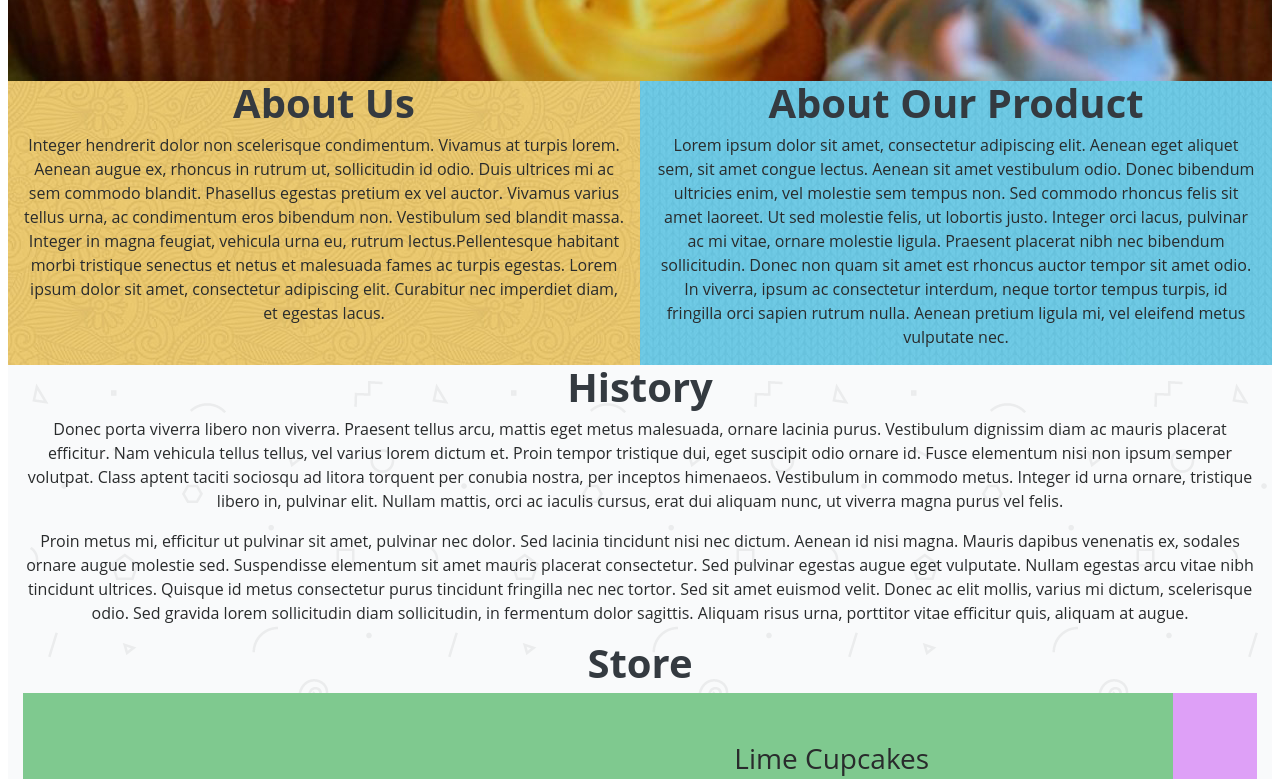
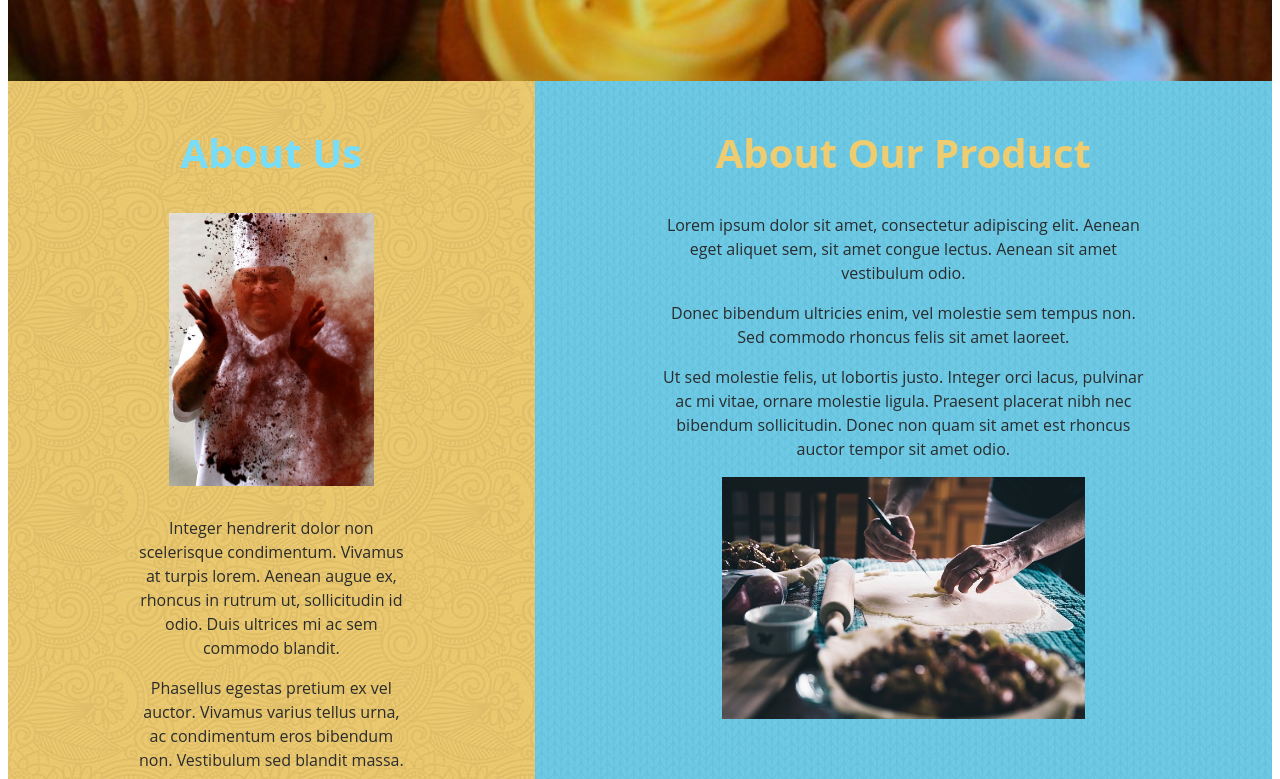
Before and after one commit to mar-eve/tiny-cakes-gulp, a website: page src/index.html in a window 1280 px wide. Shown: the part 780-1559 px from the top of the page. Drawn offline with nearby package versions, Linux system fonts and the light colour scheme; a script that the page names is missing.

Commit message:
monday nov 20

```diff
--- a/src/index.html
+++ b/src/index.html
@@ -13,7 +13,7 @@
 
 <div class="row" id="topNav">
 	<div class="col-12">
-	<nav class="navbar navbar-toggler-sm navbar-toggler-right fixed-top navbar-collapse-sm navbar-expand-md navbar-light">
+	<nav class="navbar  fixed-top navbar-expand-sm navbar-light">
 
  		<button class="navbar-toggler" type="button" data-toggle="collapse" data-target="#navbarNav" aria-controls="navbarNav" aria-expanded="false" aria-label="Toggle navigation">
    		<span class="navbar-toggler-icon"></span>
@@ -56,13 +56,19 @@
 			<!--About-->
 		<div class="row" id="about">
 
-			<div class="col-sm-12 col-md-6" align="center" id="about-us">
+			<div class="col-sm-12 col-md-5" align="center" id="about-us">
 					<h1>About Us</h1>
-					<p>Integer hendrerit dolor non scelerisque condimentum. Vivamus at turpis lorem. Aenean augue ex, rhoncus in rutrum ut, sollicitudin id odio. Duis ultrices mi ac sem commodo blandit. Phasellus egestas pretium ex vel auctor. Vivamus varius tellus urna, ac condimentum eros bibendum non. Vestibulum sed blandit massa. Integer in magna feugiat, vehicula urna eu, rutrum lectus.Pellentesque habitant morbi tristique senectus et netus et malesuada fames ac turpis egestas. Lorem ipsum dolor sit amet, consectetur adipiscing elit. Curabitur nec imperdiet diam, et egestas lacus.</p>
+					<img src="../assets/images/chocolatier.jpg">
+					<p>Integer hendrerit dolor non scelerisque condimentum. Vivamus at turpis lorem. Aenean augue ex, rhoncus in rutrum ut, sollicitudin id odio. Duis ultrices mi ac sem commodo blandit. </p>
+					<p>Phasellus egestas pretium ex vel auctor. Vivamus varius tellus urna, ac condimentum eros bibendum non. Vestibulum sed blandit massa.  </p>
 				</div>
-				<div class="col-sm-12 col-md-6" align="center" id="about-product">
+				<div class="col-sm-12 col-md-7" align="center" id="about-product">
 					<h1>About Our Product</h1>
-					<p>Lorem ipsum dolor sit amet, consectetur adipiscing elit. Aenean eget aliquet sem, sit amet congue lectus. Aenean sit amet vestibulum odio. Donec bibendum ultricies enim, vel molestie sem tempus non. Sed commodo rhoncus felis sit amet laoreet. Ut sed molestie felis, ut lobortis justo. Integer orci lacus, pulvinar ac mi vitae, ornare molestie ligula. Praesent placerat nibh nec bibendum sollicitudin. Donec non quam sit amet est rhoncus auctor tempor sit amet odio. In viverra, ipsum ac consectetur interdum, neque tortor tempus turpis, id fringilla orci sapien rutrum nulla. Aenean pretium ligula mi, vel eleifend metus vulputate nec.  </p>
+						<p>Lorem ipsum dolor sit amet, consectetur adipiscing elit. Aenean eget aliquet sem, sit amet congue lectus. Aenean sit amet vestibulum odio. </p>
+						<p>Donec bibendum ultricies enim, vel molestie sem tempus non. Sed commodo rhoncus felis sit amet laoreet. </p>
+						<p>Ut sed molestie felis, ut lobortis justo. Integer orci lacus, pulvinar ac mi vitae, ornare molestie ligula. Praesent placerat nibh nec bibendum sollicitudin. Donec non quam sit amet est rhoncus auctor tempor sit amet odio.   </p>
+					<img src="assets/images/rollpastry.jpg">
+
 				</div>
 		</div>
 
@@ -70,10 +76,15 @@
 		<div class="row" id="history">
 			<div class="col-12" align="center">
 				<h1>History</h1>
+		<img src="assets/images/cupcakes-display.jpg" alt="cupcake display">
+				<p>Donec porta viverra libero non viverra. Praesent tellus arcu, mattis eget metus malesuada, ornare lacinia purus. Vestibulum dignissim diam ac mauris placerat efficitur. Nam vehicula tellus tellus, vel varius lorem dictum et. Proin tempor tristique dui, eget suscipit odio ornare id. </p>
 
-				<p>Donec porta viverra libero non viverra. Praesent tellus arcu, mattis eget metus malesuada, ornare lacinia purus. Vestibulum dignissim diam ac mauris placerat efficitur. Nam vehicula tellus tellus, vel varius lorem dictum et. Proin tempor tristique dui, eget suscipit odio ornare id. Fusce elementum nisi non ipsum semper volutpat. Class aptent taciti sociosqu ad litora torquent per conubia nostra, per inceptos himenaeos. Vestibulum in commodo metus. Integer id urna ornare, tristique libero in, pulvinar elit. Nullam mattis, orci ac iaculis cursus, erat dui aliquam nunc, ut viverra magna purus vel felis. </p>
+				<p>Fusce elementum nisi non ipsum semper volutpat. Class aptent taciti sociosqu ad litora torquent per conubia nostra, per inceptos himenaeos. Vestibulum in commodo metus. Integer id urna ornare, tristique libero in, pulvinar elit. Nullam mattis, orci ac iaculis cursus, erat dui aliquam nunc, ut viverra magna purus vel felis. </p>
 
-				<p>Proin metus mi, efficitur ut pulvinar sit amet, pulvinar nec dolor. Sed lacinia tincidunt nisi nec dictum. Aenean id nisi magna. Mauris dapibus venenatis ex, sodales ornare augue molestie sed. Suspendisse elementum sit amet mauris placerat consectetur. Sed pulvinar egestas augue eget vulputate. Nullam egestas arcu vitae nibh tincidunt ultrices. Quisque id metus consectetur purus tincidunt fringilla nec nec tortor. Sed sit amet euismod velit. Donec ac elit mollis, varius mi dictum, scelerisque odio. Sed gravida lorem sollicitudin diam sollicitudin, in fermentum dolor sagittis. Aliquam risus urna, porttitor vitae efficitur quis, aliquam at augue.  </p>
+				<img src="assets/images/baking.jpg" id="second" alt="hands pressing cookie cutter into dough">
+				<p>Proin metus mi, efficitur ut pulvinar sit amet, pulvinar nec dolor. Sed lacinia tincidunt nisi nec dictum. Aenean id nisi magna. Mauris dapibus venenatis ex, sodales ornare augue molestie sed. Suspendisse elementum sit amet mauris placerat consectetur. Sed pulvinar egestas augue eget vulputate. </p>
+				<img src="assets/images/cupcake-hand.jpg" alt="hand holding tiny cupcake">
+				<p>Nullam egestas arcu vitae nibh tincidunt ultrices. Quisque id metus consectetur purus tincidunt fringilla nec nec tortor. Sed sit amet euismod velit. Donec ac elit mollis, varius mi dictum, scelerisque odio. Sed gravida lorem sollicitudin diam sollicitudin, in fermentum dolor sagittis. Aliquam risus urna, porttitor vitae efficitur quis, aliquam at augue.  </p>
 			</div>
 		</div>
 
--- a/src/scss/_main.scss
+++ b/src/scss/_main.scss
@@ -25,8 +25,10 @@ img.navbar-brand.logo {
 .navbar-toggler {
 	align-self:flex-end;
 	font-size: 2rem;
+
 }
 .navbar-nav {
+	padding-top: 40px;
   text-align: right;
 }
 #navbarNav {
@@ -56,8 +58,8 @@ h1 {
 	padding: 100px 5% 0 5%;
 	margin-top: 0;
 	h1 {
-	padding-top: 60px;
-		font-size: 60px;
+	padding-top: 150px;
+		font-size: 80px;
 		font-weight: 300;
 		color: #78ddf9;
 	}
@@ -72,14 +74,50 @@ h1 {
 		 }
 		}
 }
+
+#about-us, #about-product {
+	padding: 50px 10%;
+	h1 {
+		padding-bottom: 30px;
+	}
+	img {
+		padding-bottom: 30px;
+	}
+}
 #about-us{
- 	background-image: url("../assets/backgrounds/symphony-gold.jpg")
+ 	background-image: url("../assets/backgrounds/symphony-gold.jpg");
+ 	h1 {
+ 		color: $blue;
+ 	}
+ 	img {
+ 		width: 75%;
+ 	}
 }
 
 #about-product{
  background: url("../assets/backgrounds/knitting-blue.jpg");
+ img {
+ 	width: 75%;
+ }
+ h1 {
+ 	color: $gold;
+ }
 }
-
+#history {
+	background: $lilac;
+	padding: 50px 15%;
+	h1 {
+		padding: 50px 0;
+	}
+	img {
+		width: 40%;
+		padding: 30px;
+		float: left;
+	}
+	#second {
+		float: right;
+	}
+}
 .carousel-item {
 	img {
 		padding: 10px 100px;
```
Also changed, not shown: src/assets/images/baking.jpg (added), src/assets/images/chocolatier.jpg (added), src/assets/images/cupcake-hand.jpg (added), src/assets/images/cupcakes-display.jpg (added), src/assets/images/rollpastry.jpg (added), src/css/bootstrap.css.
